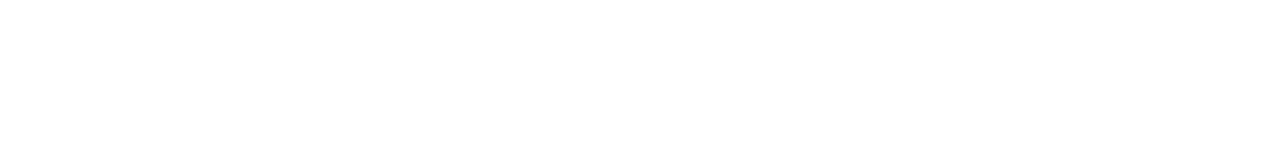
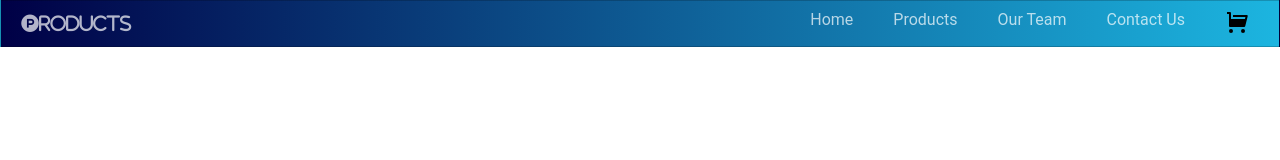
Before and after one commit to GSG-G13/E-commerce-team2, a plain HTML site: page index.html in a window 1280 px wide. Drawn offline with Linux system fonts and the light colour scheme.

Commit message:
build nav-bar relates #3

```diff
--- a/home/home.css
+++ b/home/home.css
@@ -0,0 +1,110 @@
+* {
+  box-sizing: border-box;
+  padding: 0;
+  margin: 0;
+}
+
+body {
+  font-family: Roboto, Helvetica, Arial, sans-serif;
+}
+
+.navbar {
+  font-size: 16px;
+
+  background: #000046; /* fallback for old browsers */
+  background: -webkit-linear-gradient(
+    to left,
+    #1cb5e0,
+    #000046
+  ); /* Chrome 10-25, Safari 5.1-6 */
+  background: linear-gradient(
+    to left,
+    #1cb5e0,
+    #000046
+  ); /* W3C, IE 10+/ Edge, Firefox 16+, Chrome 26+, Opera 12+, Safari 7+ */
+
+  border: 1px solid rgba(0, 0, 0, 0.2);
+  padding-bottom: 10px;
+}
+
+.main-nav {
+  list-style-type: none;
+  display: none;
+}
+
+.nav-links,
+.logo {
+  text-decoration: none;
+  color: rgba(255, 255, 255, 0.7);
+}
+
+.main-nav li {
+  text-align: center;
+  margin: 15px auto;
+}
+
+.logo {
+  display: inline-block;
+  font-size: 18px;
+  margin-top: 10px;
+  margin-left: 20px;
+}
+
+.navbar-toggle {
+  position: absolute;
+  top: 10px;
+  right: 20px;
+  cursor: pointer;
+  color: rgba(255, 255, 255, 0.8);
+  font-size: 24px;
+}
+
+#chkToggle {
+  display: none;
+}
+
+#chkToggle:checked + ul.main-nav {
+  display: block;
+}
+
+@media screen and (min-width: 768px) {
+  .navbar {
+    display: flex;
+    justify-content: space-between;
+    padding-bottom: 0;
+    height: 47px;
+    align-items: center;
+  }
+
+  #chkToggle:checked + ul.main-nav {
+    display: flex;
+  }
+
+  .main-nav {
+    display: flex;
+    margin-right: 30px;
+    flex-direction: row;
+    justify-content: flex-end;
+  }
+
+  .main-nav li {
+    margin: 0;
+  }
+
+  .nav-links {
+    margin-left: 40px;
+  }
+
+  .logo {
+    margin-top: 0;
+  }
+
+  .navbar-toggle {
+    display: none;
+  }
+
+  .logo:hover,
+  .nav-links:hover {
+    color: rgba(255, 255, 255, 1);
+  }
+}
--- a/index.html
+++ b/index.html
@@ -4,9 +4,38 @@
     <meta charset="UTF-8">
     <meta http-equiv="X-UA-Compatible" content="IE=edge">
     <meta name="viewport" content="width=device-width, initial-scale=1.0">
+    <link
+    rel="stylesheet"
+    href="https://cdnjs.cloudflare.com/ajax/libs/font-awesome/6.3.0/css/all.min.css"
+  />
+  <link rel="stylesheet" href="./home/home.css">
     <title>Home</title>
 </head>
 <body>
-
+    <nav class="navbar">
+        <label class="navbar-toggle" id="js-navbar-toggle" for="chkToggle">
+                <i class="fa fa-bars"></i>
+            </label>
+        <a href="#" class="logo"><div id="logo"><i class="fa-brands fa-product-hunt">roducts</i>
+        </div></a>
+        <input type="checkbox" id="chkToggle"></input>
+        <ul class="main-nav" id="js-menu">
+          <li>
+            <a href="#" class="nav-links">Home</a>
+          </li>
+          <li>
+            <a href="#" class="nav-links">Products</a>
+          </li>
+          <li>
+            <a href="#" class="nav-links">Our Team</a>
+          </li>
+          <li>
+            <a href="#" class="nav-links">Contact Us</a>
+          </li>
+          <li>
+            <a href="#" class="nav-links"><svg xmlns="http://www.w3.org/2000/svg" viewBox="0 0 24 24" width="24" height="24"><path fill="none" d="M0 0h24v24H0z"/><path d="M6 9h13.938l.5-2H8V5h13.72a1 1 0 0 1 .97 1.243l-2.5 10a1 1 0 0 1-.97.757H5a1 1 0 0 1-1-1V4H2V2h3a1 1 0 0 1 1 1v6zm0 14a2 2 0 1 1 0-4 2 2 0 0 1 0 4zm12 0a2 2 0 1 1 0-4 2 2 0 0 1 0 4z"/></svg></a>
+          </li>
+        </ul>
+      </nav>
 </body>
 </html>
```
